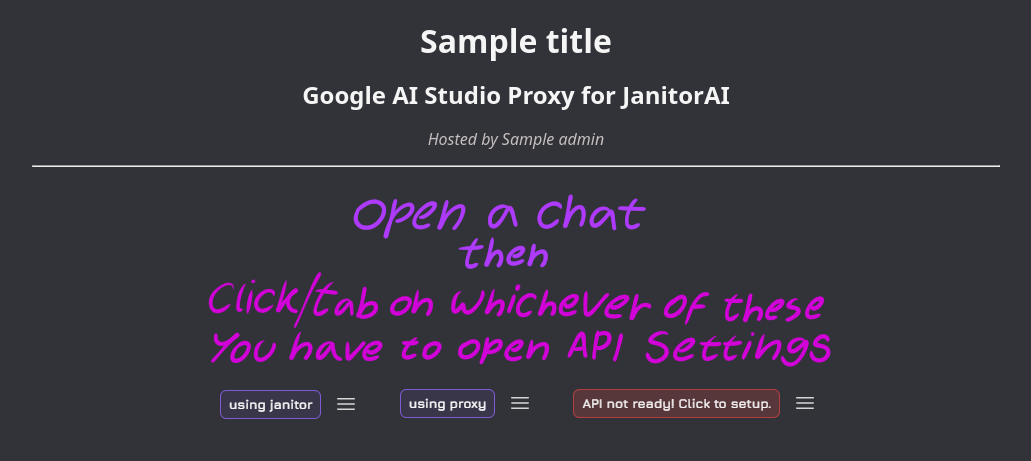
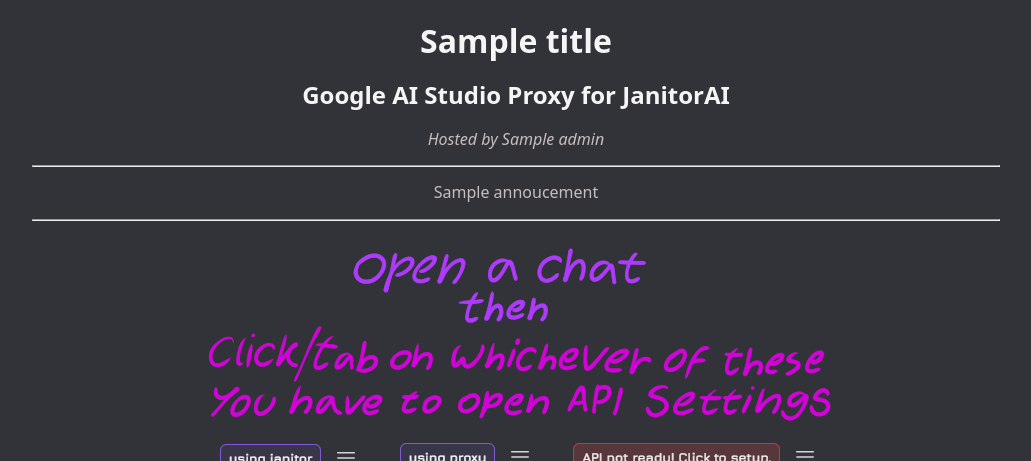
Before and after one commit to vu5eruz/GeminiForJanitors, a Flask app: template gfjproxy/templates/index.html in a window 1280 px wide. Shown: the part 180-641 px from the top of the page, without its empty margins (124-1155 px from the left). Run offline with Flask 3, Linux system fonts and the light colour scheme; the template is opened without the code that fills it: most values are stand-ins (such as "Sample title", 1, 10 or a date in 2020); parts of the project's set-up code (start-up, migrations or seed data) failed here and were passed over.

Commit message:
Add annoucement to index.html, fix admin_annoucement code

```diff
--- a/gfjproxy/app.py
+++ b/gfjproxy/app.py
@@ -107,7 +107,11 @@ def index():
     xlog(None, "Handling index")
 
     return render_template(
-        "index.html", admin=PROXY_ADMIN, title=PROXY_NAME, version=PROXY_VERSION
+        "index.html",
+        admin=PROXY_ADMIN,
+        annoucement=storage.annoucement,
+        title=PROXY_NAME,
+        version=PROXY_VERSION,
     )
 
 
@@ -244,7 +248,7 @@ def admin_annoucement():
             "error": "payload missing.",
         }, 400
 
-    if not isinstance((message := payload.get("message"), str)):
+    if not isinstance((message := payload.get("message")), str):
         return {
             "error": "payload message missing.",
         }, 400
--- a/gfjproxy/handlers.py
+++ b/gfjproxy/handlers.py
@@ -258,6 +258,8 @@ def _gen_content(
                     if feedback := _get_quota_violation_feedback(qid):
                         return feedback, 429
 
+            xlog(user, repr(e))
+
             # 429 RESOURCE_EXHAUSTED "Resource has been exhausted (e.g. check quota)."
             return e.message, e.code
 
--- a/gfjproxy/templates/index.html
+++ b/gfjproxy/templates/index.html
@@ -19,6 +19,10 @@
       <h2>Google AI Studio Proxy for JanitorAI</h2>
       <p style="font-style: italic">Hosted by {{ admin }}</p>
       <hr />
+      {% if annoucement %}
+        <p>{{ annoucement|e }}</p>
+        <hr />
+      {% endif %}
       <img src="/static/guide-1.png" alt="Open a chat, open API Settings, select Proxy and then Add Configuration." />
       <img src="/static/guide-2.png" alt="Put a Gemini 2.5 model in Model Name (preview models work too), add the Proxy URL, your API Key, then press Save twice (to help with network errors)." />
       <img src="/static/guide-3.png" alt="You must first Save and reload before you test a different URL. Make sure it's Active before reload. Press Test and wait a bit. If you get “Valid API Key. Configuration works!” then you are good to go. If you get “Network error. Try again later!” then try: Edit, Save Changes, Edit, Save Changes, Save Settings, reload and test again. Doing Edit/Save twice seems to work." />
```
